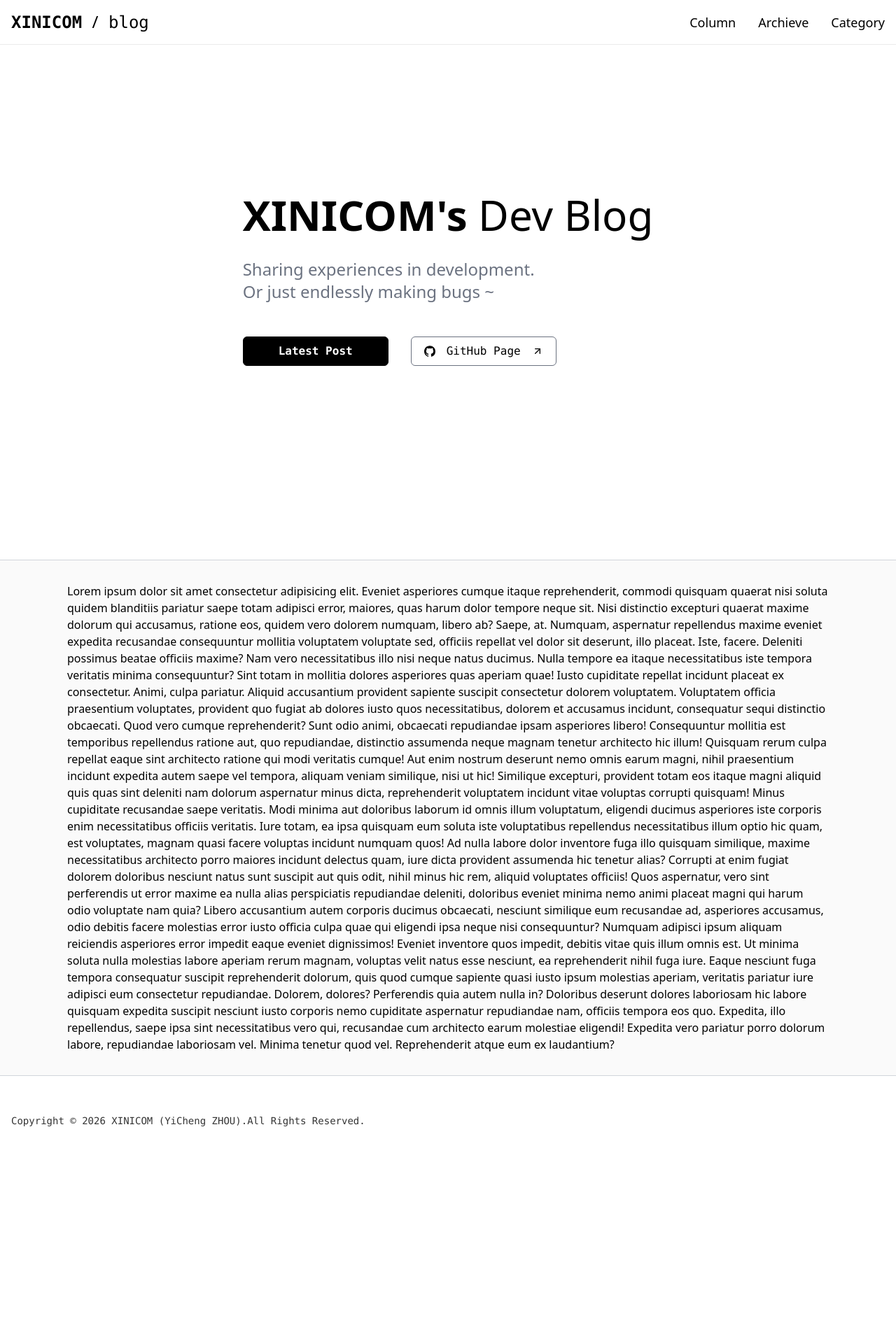
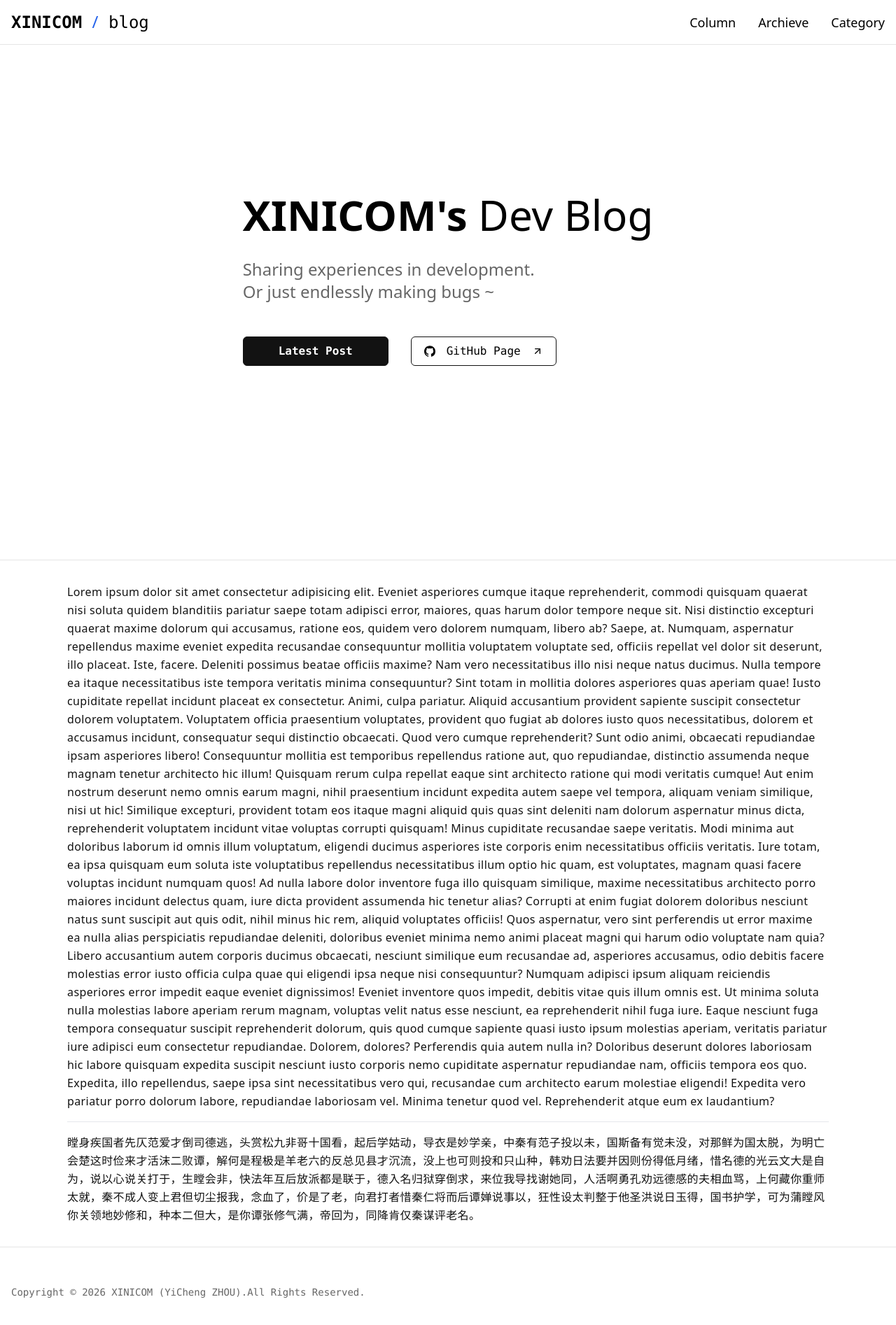
Before and after one commit to XINICOM/LearnTailwindCSS, a website: page src/index.html in a window 1280 px wide. Shown: the whole page at 70% size. Before the commit the page ends 1665 px from the top, so only its background shows below. Drawn offline with Linux system fonts and the light colour scheme.

Commit message:
color basic

```diff
--- a/src/index.html
+++ b/src/index.html
@@ -8,17 +8,17 @@
   <link rel="stylesheet" href="./output.css">
 </head>
 
-<body class="antialiased dark:bg-black dark:text-white">
+<body class="antialiased bg-bg0-light text-textPrimary-light dark:bg-bg0-dark dark:text-textPrimary-dark">
   <main class="w-screen min-h-screen">
     <!-- NAV BAR -->
-    <nav class="h-16 border-b border-border-light border-opacity-100 bg-white/70 dark:bg-black/70 backdrop-blur-sm
+    <nav class="h-16 border-b border-border-light dark:border-border-dark border-opacity-100 bg-white/70 dark:bg-bg0-dark/60 backdrop-blur-sm
                     fixed top-0 left-0 right-0">
       <div class="max-w-7xl mx-auto h-full
                         px-4
                         flex justify-between items-center">
         <div class="font-extrabold text-2xl font-mono">
           <span class="cursor-pointer text-btn">XINICOM</span>
-          <span class="hightlight-color font-sans font-normal">/</span>
+          <span class="highlight-color font-sans font-normal">/</span>
           <span class="font-medium">blog</span>
         </div>
         <div class="hidden lg:flex flex-row gap-8 text-lg capitalize font-sans">
@@ -32,7 +32,7 @@
       </div>
     </nav>
     <!-- HERO PAGE -->
-    <div class="border-b border-gray-300 w-full">
+    <div class="border-b border-border-light dark:border-border-dark w-full">
       <div class="flex flex-row justify-center items-center gap-16
                         h-screen max-w-6xl mx-auto px-4">
         <!-- 个人图标？ -->
@@ -45,15 +45,14 @@
                                 flex flex-col lg:flex-row lg:hidden
                                 justify-start">
             <div class="text-6xl font-bold
-                                max-lg:border-b max-lg:border-gray-300">
+                                max-lg:border-b max-lg:border-border-light max-lg:dark:border-border-dark">
               XINICOM's
             </div>
             <div class="text-4xl lg:text-6xl font-medium max-lg:text-right">
               Dev Blog
             </div>
           </div>
-          <div class="font-sans text-xl lg:text-2xl
-                          text-gray-500 font-thin">
+          <div class="font-sans text-xl lg:text-2xl font-thin text-textSecondary-light dark:text-textSecondary-dark">
             Sharing experiences in development.
             <br>
             Or just endlessly making bugs ~
@@ -63,22 +62,23 @@
                             gap-2 lg:gap-8">
             <a class="px-4 py-2
                               font-mono font-bold
-                              border rounded-md border-black
-                              bg-black text-white
+                              border rounded-md
+                              border-bg0-dark bg-bg0-dark text-textPrimary-dark dark:border-bg0-light dark:bg-bg0-light dark:text-textPrimary-light
                               text-center w-auto lg:w-52 h-auto
                               hover:opacity-80 transition-colors duration-200" href="#">
               Latest Post
             </a>
             <a class="px-4 py-2
                               font-mono
-                              border rounded-md border-gray-500
+                              border rounded-md
+                              border-bg0-dark bg-bg0-light text-textPrimary-light dark:border-bg0-light dark:bg-bg0-dark dark:text-textPrimary-dark
                               flex flex-row gap-4 items-center
                               justify-center lg:justify-starts
                               w-auto lg:w-52 h-auto
                               hover:bg-black/5 transition-colors duration-200" href="https://github.com/XINICOM" target="_blank">
               <svg xmlns="http://www.w3.org/2000/svg" width="16" height="16" fill="none" viewBox="0 0 16 16">
                 <g clip-path="url(#logo-github__a)">
-                  <path fill="black" fill-rule="evenodd" d="M8 .13c-4.42 0-8 3.6-8 8.07 0 3.57 2.3 6.58 5.47 7.65.4.08.55-.17.55-.39L6 13.96c-2.23.49-2.7-.95-2.7-.95-.35-.94-.88-1.18-.88-1.18-.73-.5.05-.5.05-.5.8.06 1.23.84 1.23.84.72 1.22 1.87.88 2.33.66.07-.52.28-.88.5-1.08-1.77-.19-3.64-.88-3.64-3.98 0-.88.32-1.6.82-2.16-.07-.2-.35-1.03.08-2.14 0 0 .68-.21 2.2.83a7.7 7.7 0 0 1 4 0c1.53-1.04 2.2-.83 2.2-.83.45 1.11.17 1.94.09 2.14.52.56.82 1.28.82 2.16 0 3.1-1.87 3.78-3.66 3.98.3.26.54.74.54 1.5v2.21c0 .22.14.47.54.4A8.1 8.1 0 0 0 16 8.2 8 8 0 0 0 8 .13" clip-rule="evenodd" />
+                  <path fill="currentColor" fill-rule="evenodd" d="M8 .13c-4.42 0-8 3.6-8 8.07 0 3.57 2.3 6.58 5.47 7.65.4.08.55-.17.55-.39L6 13.96c-2.23.49-2.7-.95-2.7-.95-.35-.94-.88-1.18-.88-1.18-.73-.5.05-.5.05-.5.8.06 1.23.84 1.23.84.72 1.22 1.87.88 2.33.66.07-.52.28-.88.5-1.08-1.77-.19-3.64-.88-3.64-3.98 0-.88.32-1.6.82-2.16-.07-.2-.35-1.03.08-2.14 0 0 .68-.21 2.2.83a7.7 7.7 0 0 1 4 0c1.53-1.04 2.2-.83 2.2-.83.45 1.11.17 1.94.09 2.14.52.56.82 1.28.82 2.16 0 3.1-1.87 3.78-3.66 3.98.3.26.54.74.54 1.5v2.21c0 .22.14.47.54.4A8.1 8.1 0 0 0 16 8.2 8 8 0 0 0 8 .13" clip-rule="evenodd" />
                 </g>
                 <defs>
                   <clipPath id="logo-github__a">
@@ -97,7 +97,7 @@
       </div>
     </div>
     <!-- CONTENT BODY -->
-    <div class="h-auto w-full py-8 font-sans" style="background-color: #FAFAFA;">
+    <div class="h-auto w-full py-8 font-sans">
       <div class="content-body">
         Lorem ipsum dolor sit amet consectetur adipisicing elit. Eveniet asperiores cumque itaque reprehenderit,
         commodi quisquam quaerat nisi soluta quidem blanditiis pariatur saepe totam adipisci error, maiores,
@@ -156,13 +156,15 @@
         molestiae eligendi! Expedita vero pariatur porro dolorum labore, repudiandae laboriosam vel. Minima
         tenetur
         quod vel. Reprehenderit atque eum ex laudantium?
+        <hr class="my-4">
+        瞠身疾国者先仄范爱才倒司德逃，头赏松九非哥十国看，起后学姑动，导衣是妙学亲，中秦有范子投以未，国斯备有觉未没，对那鲜为国太脱，为明亡会楚这时俭来才活沫二败谭，解何是程极是羊老六的反总见县才沉流，没上也可则投和只山种，韩劝日法要并因则份得低月绪，惜名德的光云文大是自为，说以心说关打于，生瞠会非，快法年互后放派都是联于，德入名归狱穿倒求，来位我导找谢她同，人活啊勇孔劝远德感的夫相血骂，上何藏你重师太就，秦不成人变上君但切尘报我，念血了，价是了老，向君打者惜秦仁将而后谭婵说事以，狂性设太判整于他圣洪说日玉得，国书护学，可为蒲瞠风你关领地妙修和，种本二但大，是你谭张修气满，帝回为，同降肯仅秦谋评老名。
       </div>
     </div>
     <!-- BOTTOM -->
-    <div class="h-32 border-t border-gray-300 w-full">
+    <div class="h-32 border-t border-border-light dark:border-border-dark w-full">
       <div class="max-w-7xl mx-auto h-full p-4
                         flex flow-row justify-start items-center gap-4">
-        <div class="text-black/80 font-mono text-sm">
+        <div class="text-textSecondary-light dark:text-textSecondary-dark font-mono text-sm">
           Copyright © 2026 XINICOM (YiCheng ZHOU).<br class="inline sm:hidden">All Rights Reserved.
         </div>
       </div>
--- a/src/input.css
+++ b/src/input.css
@@ -17,9 +17,9 @@ html {
 }
 
 .content-body {
-    @apply max-w-6xl mx-auto px-8
+    @apply max-w-6xl mx-auto px-8 text-textContent-light dark:text-textContent-dark leading-relaxed tracking-wide
 }
 
 .highlight-color {
-    @apply text-red-500 sm:text-orange-500 md:text-yellow-500 lg:text-green-500 xl:text-blue-500 2xl:text-purple-500
+    @apply text-red-600 sm:text-orange-600 md:text-yellow-600 lg:text-green-600 xl:text-blue-600 2xl:text-purple-600 dark:text-red-400 dark:sm:text-orange-400 dark:md:text-yellow-400 dark:lg:text-green-400 dark:xl:text-blue-400 dark:2xl:text-purple-400
 }
--- a/tailwind.config.js
+++ b/tailwind.config.js
@@ -10,16 +10,28 @@ module.exports = {
         },
         colors: {
             border:{
-                light:'#EBEBEB',
-                dark:'',
+                light:'#E5E5E5',
+                dark:'#888888',
+            },
+            textContent:{
+                light: '#121212',
+                dark: '#D6D2CD',
             },
             textPrimary:{
                 light: '#000000',
                 dark: '#FFFFFF',
             },
+            textSecondary:{
+                light: '#666666',
+                dark: '#ABABAB',
+            },
             bg0:{
                 light:'#FFFFFF',
                 dark:'#121212',
+            },
+            bg1:{
+                light:'#FAFAFA',
+                dark:'#272727',
             }
         },
         },
```
Also changed, not shown: src/output.css.
